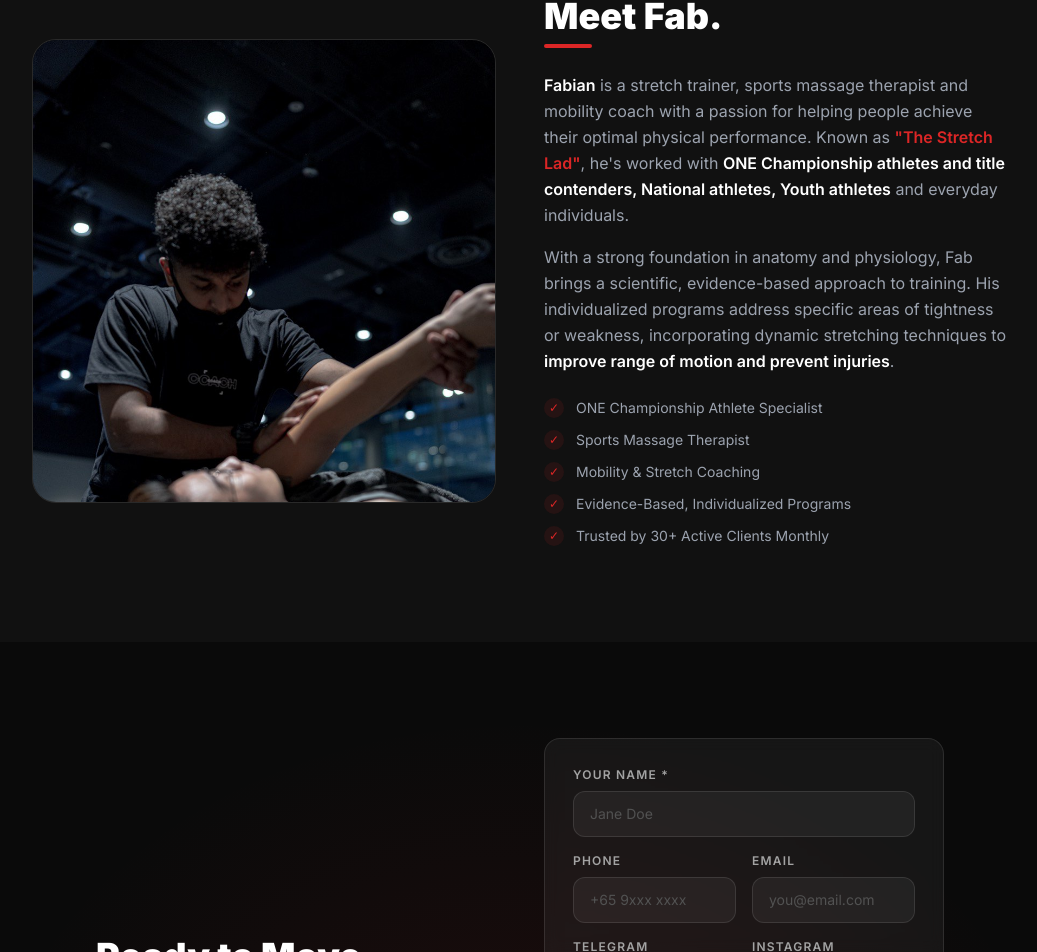
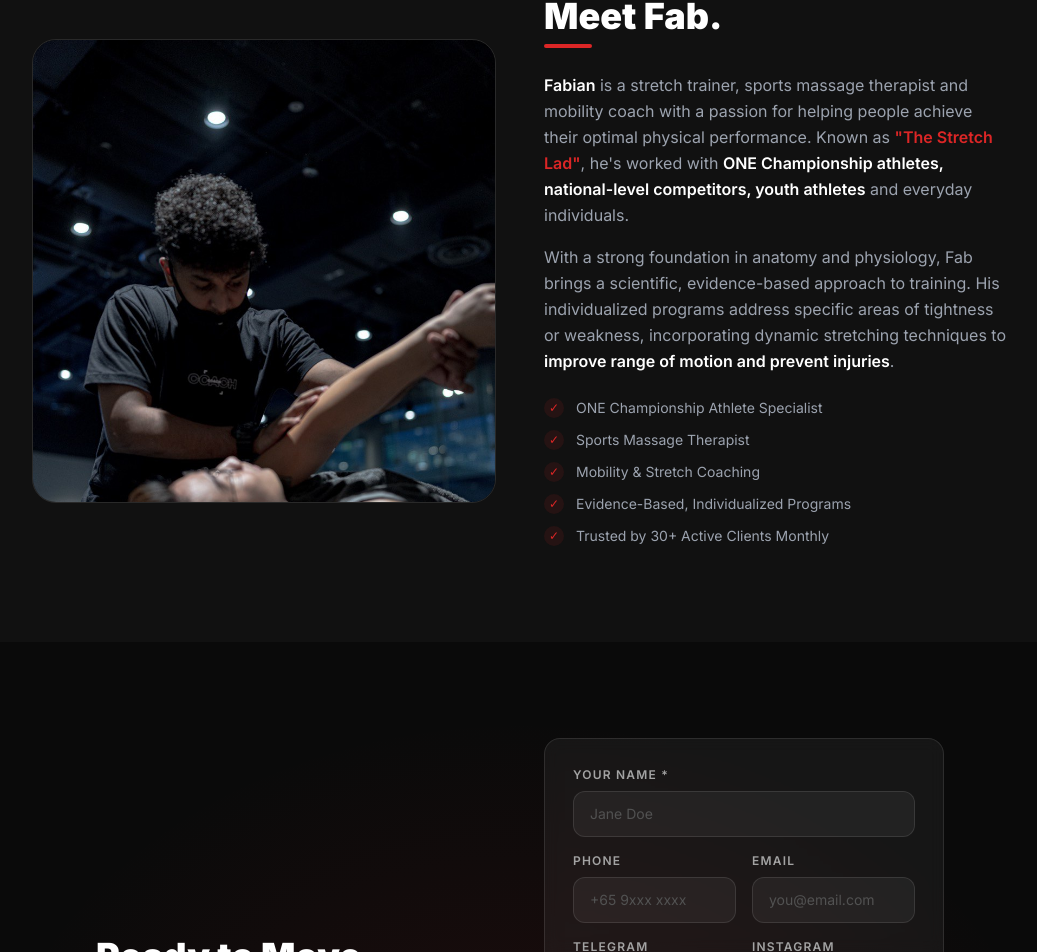
Before and after one commit to IsaacYap90/fabthestretchlad, a React (Vite) app: page / in a window 1280 px wide. Shown: the part 2546-3498 px from the top of the page, without its empty margins (120-1157 px from the left). Built offline with nearby package versions, Linux system fonts and the light colour scheme.

Commit message:
Replace 'title contenders' with 'national-level competitors' (Lydia: jargon)

```diff
--- a/src/App.jsx
+++ b/src/App.jsx
@@ -184,7 +184,7 @@ const AboutFab = () => (
           <h2 className="text-3xl md:text-4xl font-black text-white mb-2">Meet Fab.</h2>
           <div className="w-12 h-1 bg-red-600 rounded-full mb-6" />
           <p className="text-gray-400 text-base leading-relaxed mb-4">
-            <span className="text-white font-semibold">Fabian</span> is a stretch trainer, sports massage therapist and mobility coach with a passion for helping people achieve their optimal physical performance. Known as <span className="text-red-600 font-semibold">"The Stretch Lad"</span>, he's worked with <span className="text-white font-semibold">ONE Championship athletes and title contenders, National athletes, Youth athletes</span> and everyday individuals.
+            <span className="text-white font-semibold">Fabian</span> is a stretch trainer, sports massage therapist and mobility coach with a passion for helping people achieve their optimal physical performance. Known as <span className="text-red-600 font-semibold">"The Stretch Lad"</span>, he's worked with <span className="text-white font-semibold">ONE Championship athletes, national-level competitors, youth athletes</span> and everyday individuals.
           </p>
           <p className="text-gray-400 text-base leading-relaxed mb-6">
             With a strong foundation in anatomy and physiology, Fab brings a scientific, evidence-based approach to training. His individualized programs address specific areas of tightness or weakness, incorporating dynamic stretching techniques to <span className="text-white font-semibold">improve range of motion and prevent injuries</span>.
```
